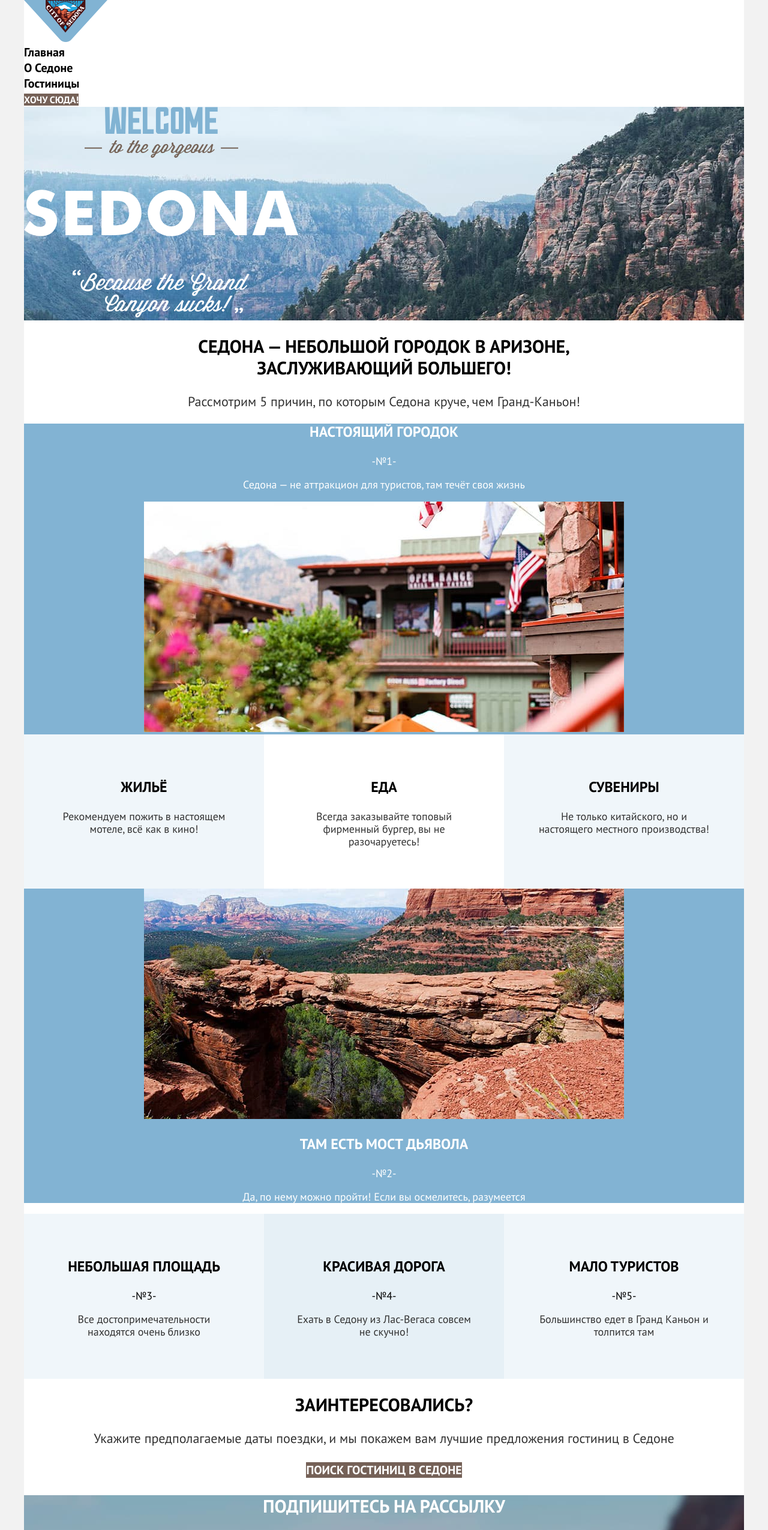
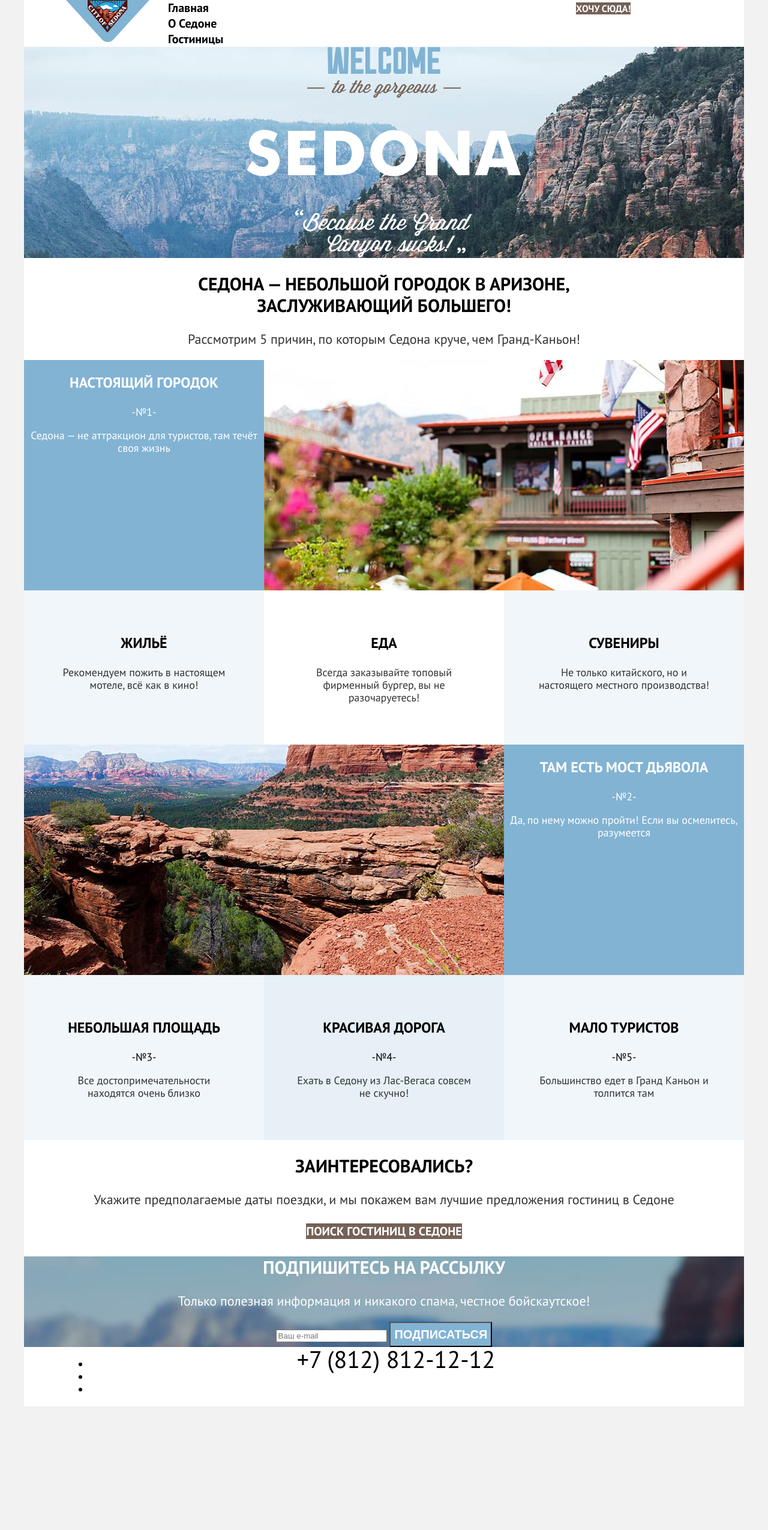
Before and after one commit to htmlacademy-htmlcss/2044365-sedona-34, a plain HTML site: page index.html in a window 1280 px wide. Shown: the top 2550 px of the page at 60% size. After the commit the page ends 2344 px from the top, so only its background shows below. Drawn offline with Linux system fonts and the light colour scheme.

Commit message:
Добавляет сетки на флексах на основной страницы

```diff
--- a/index.html
+++ b/index.html
@@ -176,6 +176,7 @@
       </main>
 
       <footer class="page-footer">
+        <div class="page-footer-container">
           <ul class="footer-social-list">
             <li class="footer-social-item">
               <a class="button-social" href="https://vk.com/htmlacademy">
@@ -202,6 +203,7 @@
           <a class="htmlacademy-link" href="https://htmlacademy.ru/">
             <span class="visually-hidden">htmlacademy</span>
           </a>
+        </div>
       </footer>
     </div>
   </body>
--- a/styles/styles.css
+++ b/styles/styles.css
@@ -37,8 +37,15 @@
   clip-path: inset(100%);
 }
 
+html {
+  height: 100%;
+}
+
 body {
   font-family: "PT Sans", Arial, sans-serif;
+  display: flex;
+  flex-direction: column;
+  min-height: 100%;
   font-size: 18px;
   line-height: 21px;
   color: #000000;
@@ -49,6 +56,7 @@ body {
 }
 
 .page-wrapper {
+  flex-grow: 1;
   width: 1200px;
   margin: 0 auto;
   background-color: #ffffff;
@@ -86,10 +94,28 @@ body {
   background-color: #82b3d3;
 }
 
+.navigation {
+  display: flex;
+  width: 1200px;
+  margin: 0 auto;
+}
+
 .navigation-list {
   margin: 0;
   padding: 0;
+  width: 410px;
   list-style: none;
+}
+
+.navigation-user {
+  max-width: 280px;
+  margin-left: auto;
+}
+
+.navigation-logo {
+  width: 140px;
+  margin-right: 30px;
+  margin-left: 70px;
 }
 
 .navigation-link {
@@ -107,8 +133,17 @@ body {
   background-repeat: no-repeat;
 }
 
+.main-logo {
+  display: block;
+  margin: 0 auto;
+}
+
 .advantages {
   text-align: center;
+}
+
+.advantages-card {
+  display: flex;
 }
 
 .advantages-list {
@@ -181,13 +216,31 @@ body {
   color: #ffffff;
 }
 
+.page-footer-container {
+  display: flex;
+  width: 1200px;
+  margin: 0 auto;
+}
+
+.footer-social-list {
+  width: 150px;
+  margin-right: 40px;
+  margin-left: 70px;
+}
+
 .footer-contacts-phone {
   font-size: 40px;
   line-height: 40px;
   text-align: center;
+  width: 720px;
   color: #000000;
   text-transform: uppercase;
   text-decoration: none;
+}
+
+.htmlacademy-link {
+  max-width: 120px;
+  margin-left: auto;
 }
 
 .inner-wrapper {
```
Also changed, not shown: catalog.html (+2 -0 lines). Lines whose indentation alone changed are shown as unchanged.
